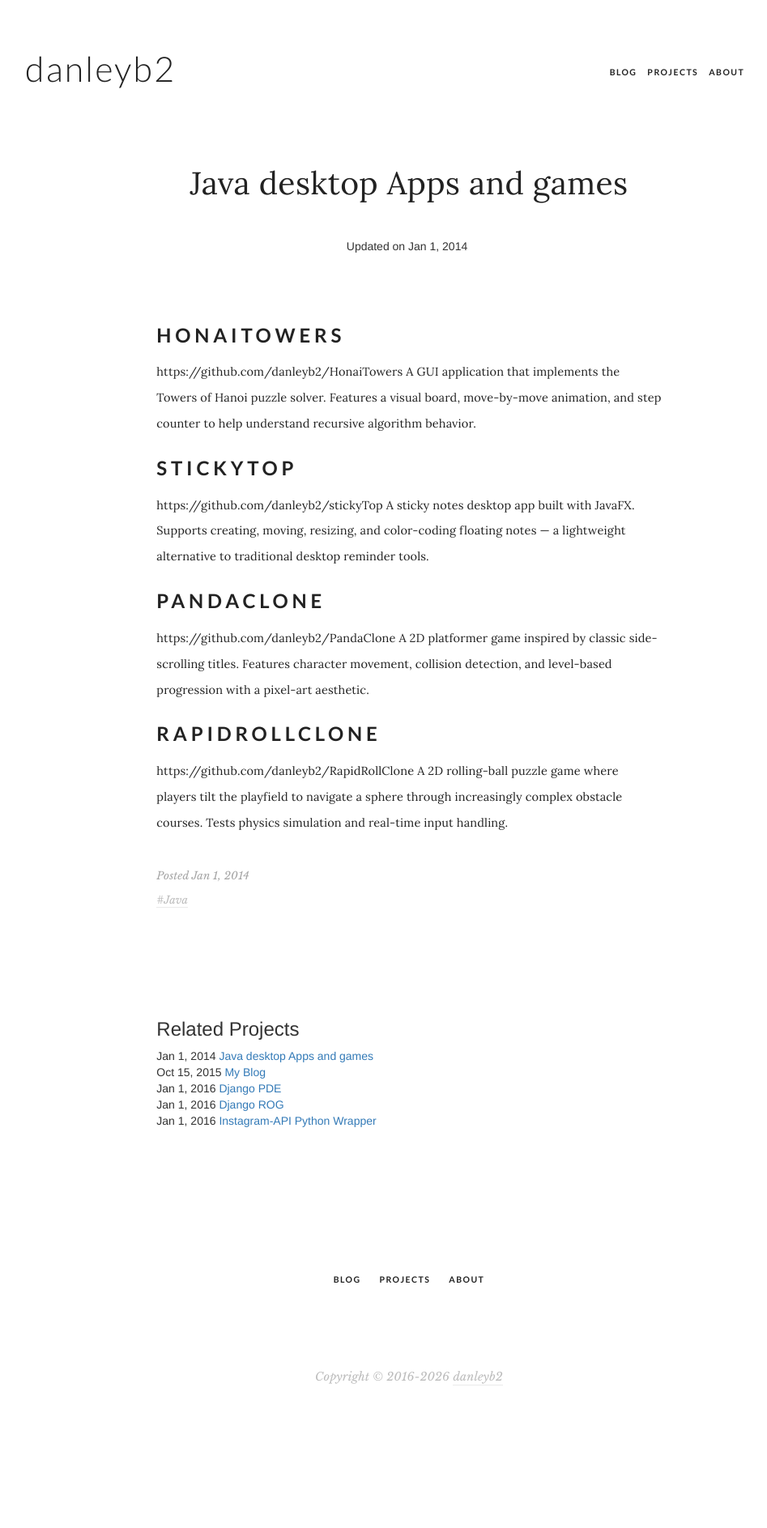
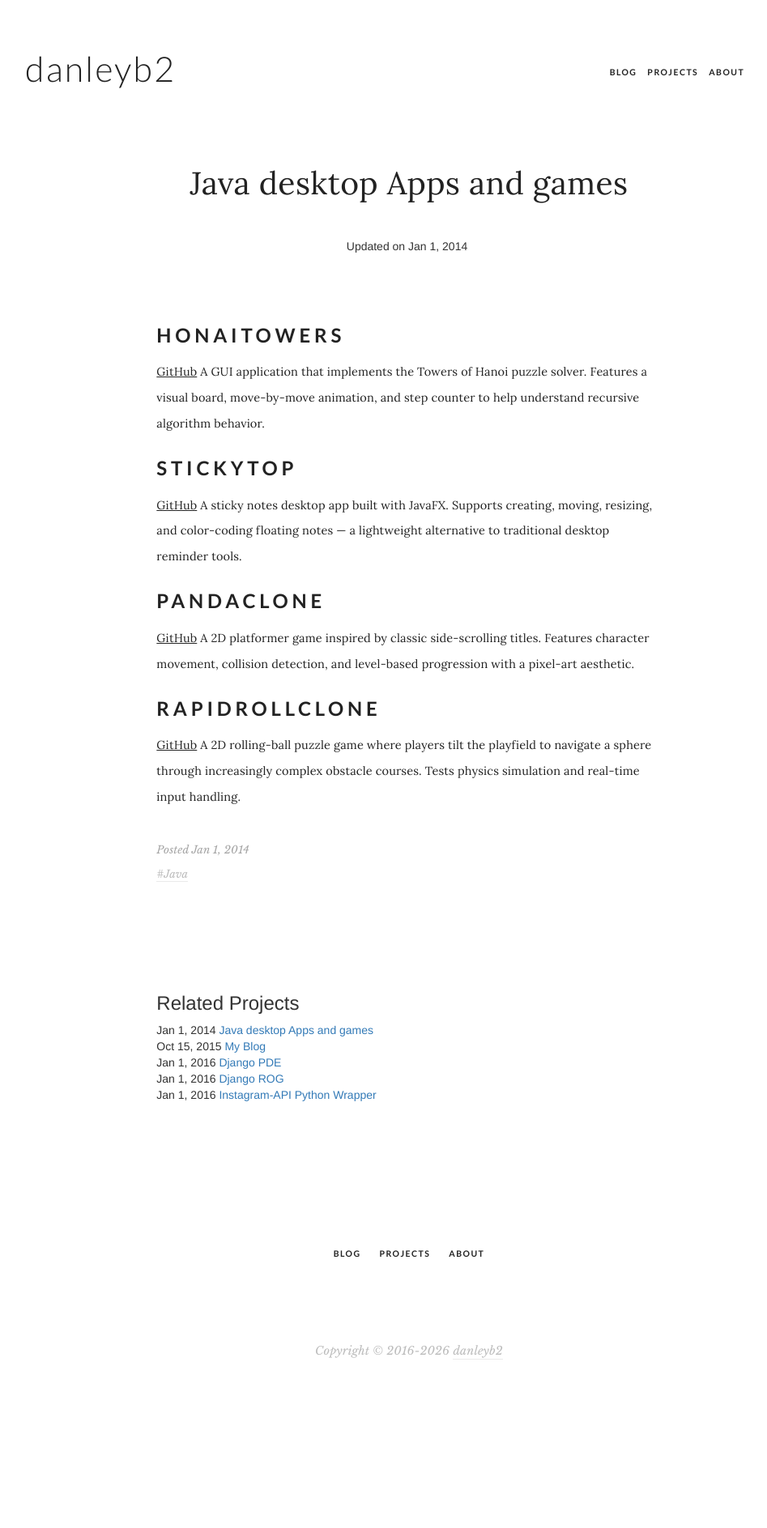
Before and after one commit to danleyb2/danleyb2.github.io, a Jekyll site: the page built from _projects/java-games.md, in a window 1280 px wide. Shown: the whole page at 81% size, without its empty margins (135-1082 px from the left). Built offline with Jekyll 4.4.1, drawn with Linux system fonts in a browser that asks for light colours; some web fonts are replaced; after the commit the page ends 1855 px from its top, so only the background shows below that; some of the changed lines change nothing that is shown.

Commit message:
Use friendly GitHub link labels instead of bare URLs

```diff
--- a/_projects/java-games.md
+++ b/_projects/java-games.md
@@ -18,17 +18,17 @@ technologies:
 ---
 
 ### HonaiTowers
-https://github.com/danleyb2/HonaiTowers
+[GitHub](https://github.com/danleyb2/HonaiTowers)
 A GUI application that implements the Towers of Hanoi puzzle solver. Features a visual board, move-by-move animation, and step counter to help understand recursive algorithm behavior.
 
 ### stickyTop
-https://github.com/danleyb2/stickyTop
+[GitHub](https://github.com/danleyb2/stickyTop)
 A sticky notes desktop app built with JavaFX. Supports creating, moving, resizing, and color-coding floating notes — a lightweight alternative to traditional desktop reminder tools.
 
 ### PandaClone
-https://github.com/danleyb2/PandaClone
+[GitHub](https://github.com/danleyb2/PandaClone)
 A 2D platformer game inspired by classic side-scrolling titles. Features character movement, collision detection, and level-based progression with a pixel-art aesthetic.
 
 ### RapidRollClone
-https://github.com/danleyb2/RapidRollClone
+[GitHub](https://github.com/danleyb2/RapidRollClone)
 A 2D rolling-ball puzzle game where players tilt the playfield to navigate a sphere through increasingly complex obstacle courses. Tests physics simulation and real-time input handling.
```
